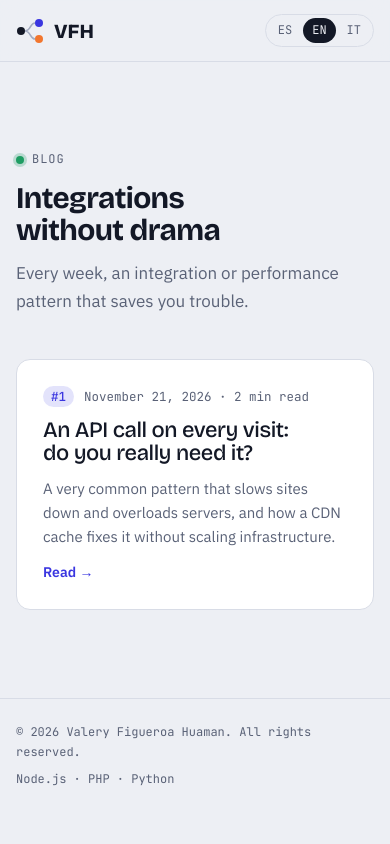
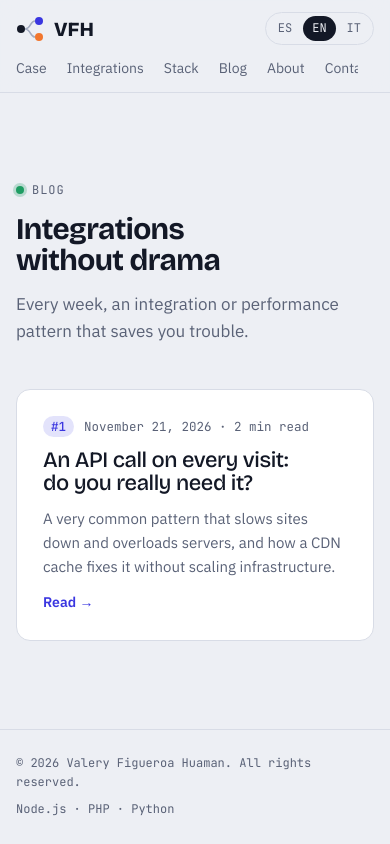
Before and after one commit to valery2590/portfolio_v4, a Next.js app: page /en/blog in a window 390 px wide. Built offline with nearby package versions, Linux system fonts and the light colour scheme.

Commit message:
Menú visible en móvil: fila de secciones con scroll horizontal

```diff
--- a/app/globals.css
+++ b/app/globals.css
@@ -67,7 +67,17 @@ nav.links a:hover { color: var(--ink); }
 .lang a { padding: 3px 9px; border-radius: 999px; color: var(--muted); }
 .lang a:hover { color: var(--ink); }
 .lang a[aria-current="true"] { background: var(--ink); color: var(--bg); }
-@media (max-width: 760px) { nav.links { display: none; } }
+@media (max-width: 760px) {
+  html { scroll-padding-top: 120px; }
+  header.top .wrap { flex-wrap: wrap; row-gap: 10px; padding-block: 12px 0; }
+  nav.links {
+    order: 3; flex-basis: 100%; gap: 20px; overflow-x: auto; white-space: nowrap;
+    padding-block: 2px 12px; margin-inline: -16px; padding-inline: 16px;
+    scrollbar-width: none; -webkit-overflow-scrolling: touch;
+  }
+  nav.links::-webkit-scrollbar { display: none; }
+  nav.links a { flex: none; }
+}
 
 /* Buttons */
 .btn {
```
